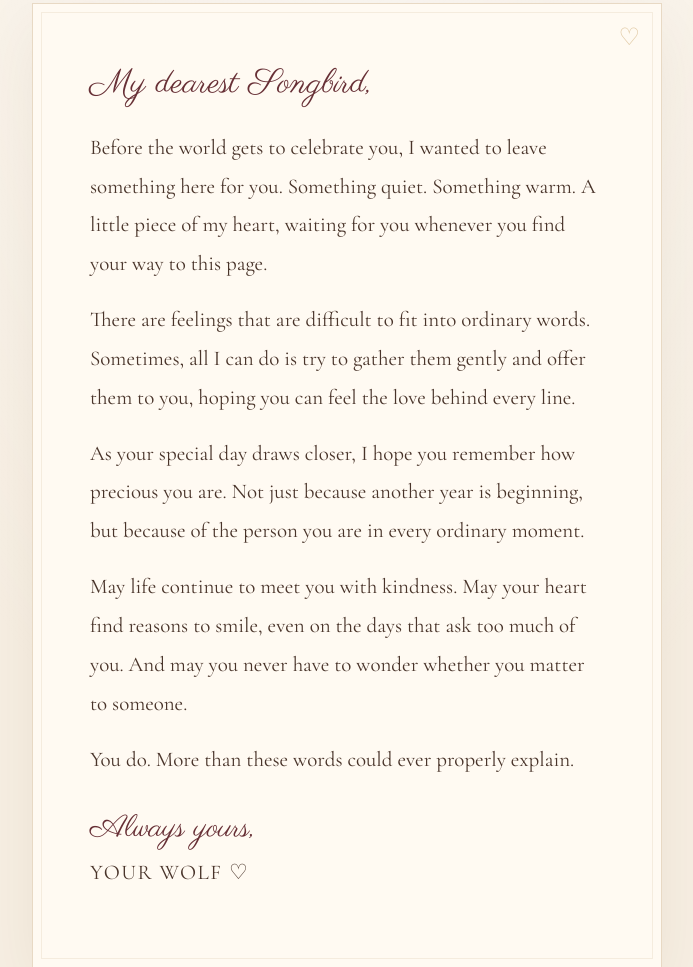
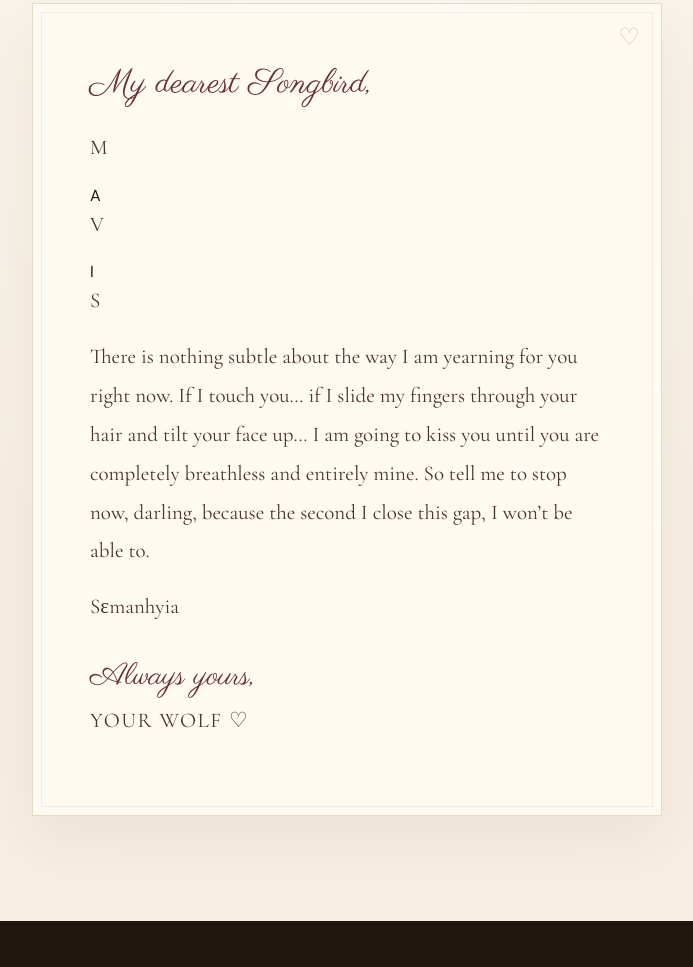
Before and after one commit to Kasante-maker/songbird, a plain HTML site: page index.html in a window 1280 px wide. Shown: the part 1040-2007 px from the top of the page, without its empty margins (293-986 px from the left). Drawn offline with nearby package versions, Linux system fonts and the light colour scheme.

Commit message:
Update index.html

```diff
--- a/index.html
+++ b/index.html
@@ -932,34 +932,27 @@
           <p class="letter-salutation script">My dearest Songbird,</p>
 
           <p>
-            Before the world gets to celebrate you, I wanted to leave
-            something here for you. Something quiet. Something warm.
-            A little piece of my heart, waiting for you whenever you
-            find your way to this page.
+            M
+          </p>
+            A
+          <p>
+            V
+          </p>
+            I
+          <p>
+            S
           </p>
 
           <p>
-            There are feelings that are difficult to fit into ordinary
-            words. Sometimes, all I can do is try to gather them gently
-            and offer them to you, hoping you can feel the love behind
-            every line.
+            There is nothing subtle about the way I am yearning for you right now.
+
+If I touch you… if I slide my fingers through your hair and tilt your face up… I am going to kiss you until you are completely breathless and entirely mine.
+
+So tell me to stop now, darling, because the second I close this gap, I won’t be able to.
           </p>
 
           <p>
-            As your special day draws closer, I hope you remember how
-            precious you are. Not just because another year is beginning,
-            but because of the person you are in every ordinary moment.
-          </p>
-
-          <p>
-            May life continue to meet you with kindness. May your heart
-            find reasons to smile, even on the days that ask too much
-            of you. And may you never have to wonder whether you matter
-            to someone.
-          </p>
-
-          <p>
-            You do. More than these words could ever properly explain.
+            Sɛmanhyia
           </p>
 
           <div class="letter-signoff script">Always yours,</div>
```
